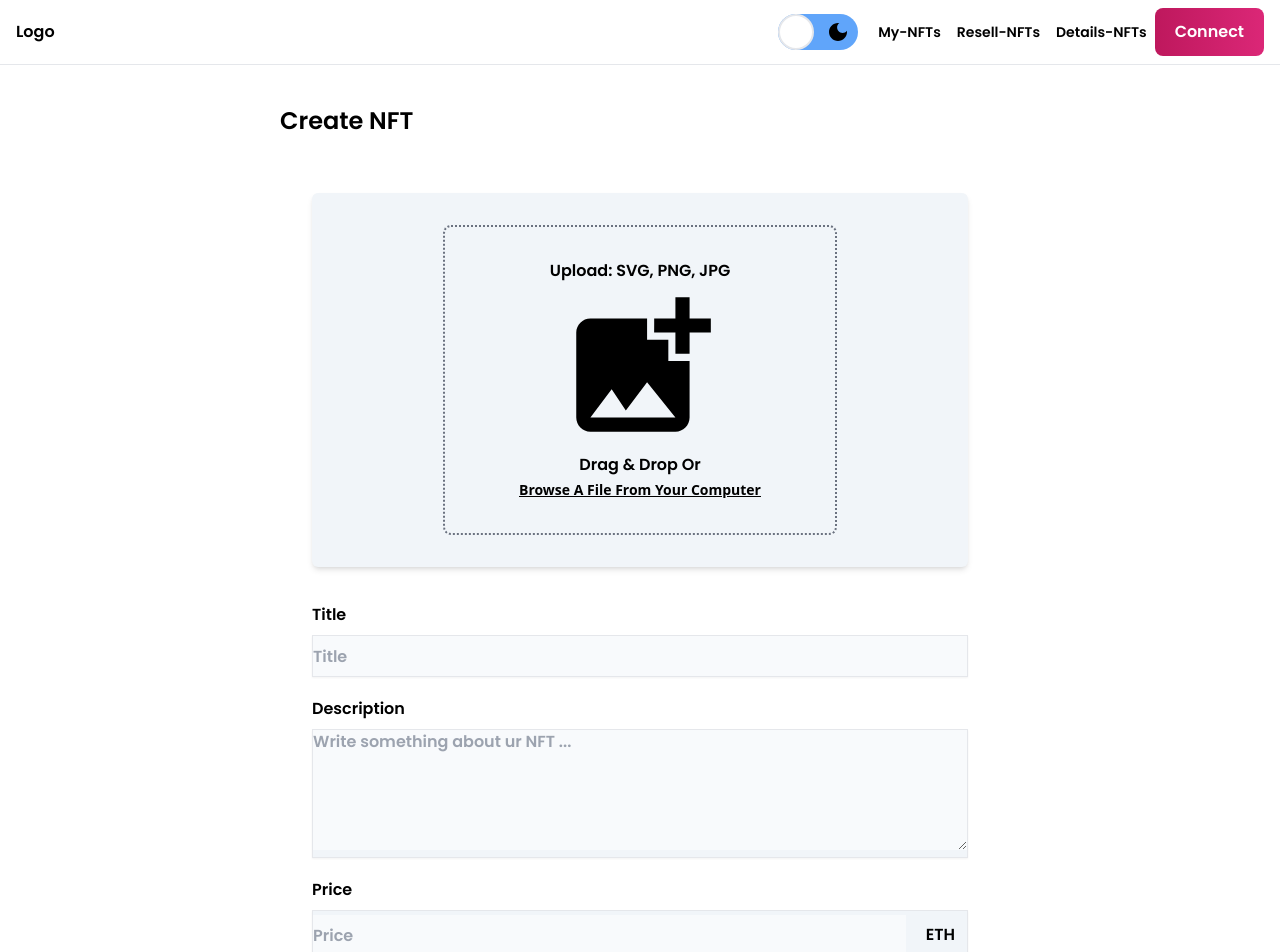
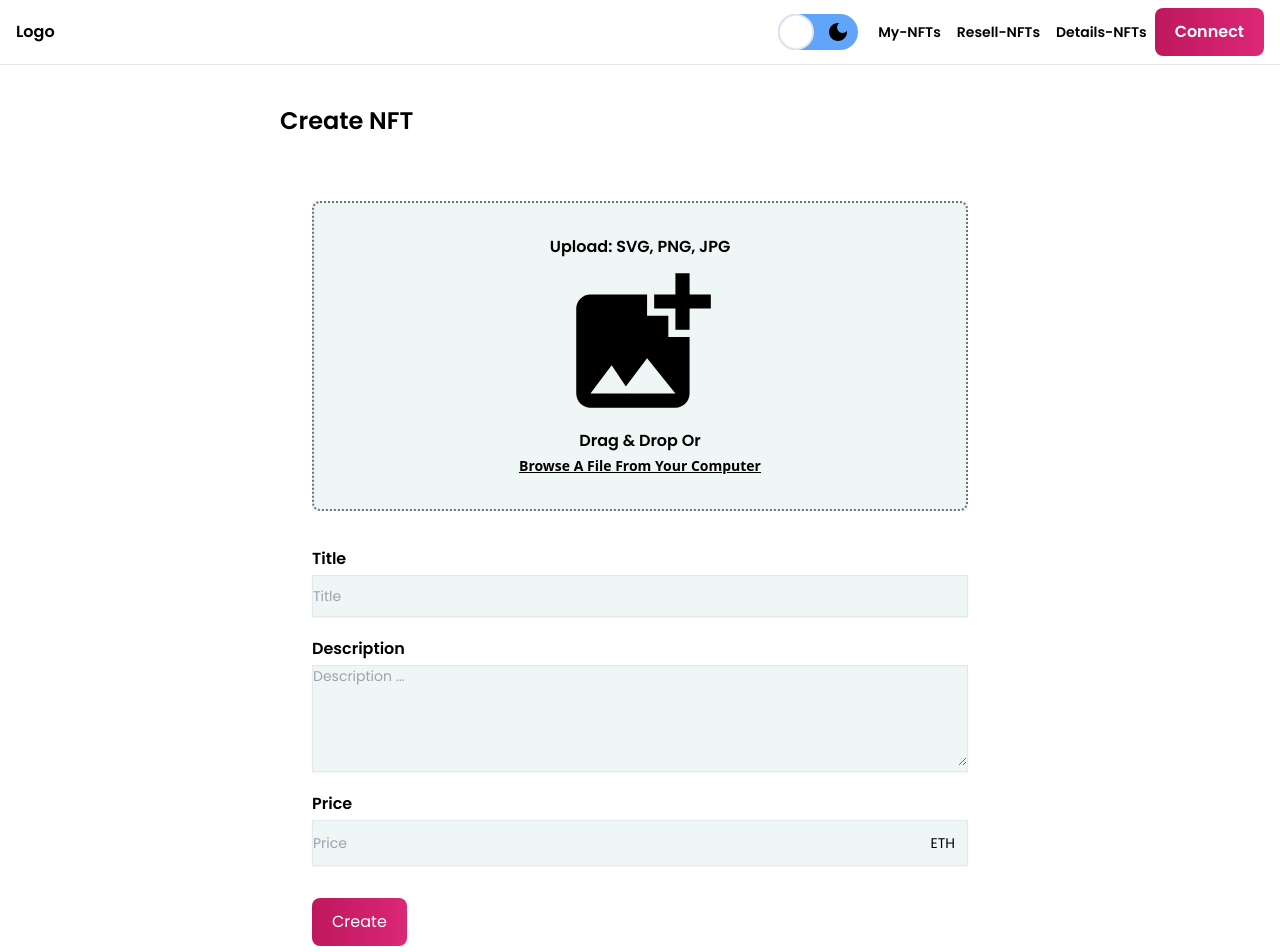
Before and after one commit to Batty-sk/Nft-MarketPlace, a React (Vite) app: page /create-nft in a window 1280 px wide. Shown: the top 952 px of the page. Built offline with nearby package versions, Linux system fonts and the light colour scheme.

Commit message:
fix: Ui/Ux of Create-nft page

```diff
--- a/src/components/Input.tsx
+++ b/src/components/Input.tsx
@@ -15,19 +15,19 @@ let jsxElement =<></>
 
 switch(inputType){
     case 'textarea':
-        jsxElement=<textarea rows={5} onChange={handleOnChange} className='w-full outline-none   font-poppins font-semibold  bg-slate-50' placeholder={placeHolder}/>
+        jsxElement=<textarea rows={5} onChange={handleOnChange} className='w-full outline-none   font-poppins bg-[#eff7f6]' placeholder={placeHolder}/>
         break;
     case 'price':
-        jsxElement= <div className='flex items-center justify-center'><input onChange={handleOnChange} type={'number'} placeholder={placeHolder} className='w-full h-10   font-poppins font-semibold outline-none me-2  bg-slate-50'></input> <p className='p-3'>ETH</p> </div>
+        jsxElement= <div className='flex items-center justify-center'><input onChange={handleOnChange} type={'number'} placeholder={placeHolder} className='w-full h-10   font-poppins  outline-none me-2  bg-[#eff7f6]'></input> <p className='p-3'>ETH</p> </div>
         break;
     default:
-        jsxElement=<input onChange={handleOnChange} type={inputType} placeholder={placeHolder} className='w-full  h-10  outline-none   bg-slate-50 font-poppins font-semibold' />
+        jsxElement=<input onChange={handleOnChange} type={inputType} placeholder={placeHolder} className='w-full  h-10  outline-none   bg-[#eff7f6] font-poppins ' />
 
 }
   return (
     <div className='font-poppins  font-semibold dark:text-white text-black '>
-        <p className='pb-2 pt-5 '>{title}</p>
-        <div className='bg-slate-100 shadow-sm border'>
+        <p className='pb-1 pt-5 '>{title}</p>
+        <div className='bg-[#eff7f6] shadow-sm border font-normal text-sm'>
         {jsxElement}
         </div>
     </div>
--- a/src/pages/CreateNFT.tsx
+++ b/src/pages/CreateNFT.tsx
@@ -2,12 +2,14 @@ import AddPhotoAlternateIcon from "@mui/icons-material/AddPhotoAlternate";
 import { useState } from "react";
 
 import { Link } from "react-router-dom";
-import { Input,Button } from "../components";
-
+import { Input, Button } from "../components";
 
 const CreateNFT = () => {
-
-    const [formFields,updateFormFields]=useState({title:'',price:0.0,description:''})
+  const [formFields, updateFormFields] = useState({
+    title: "",
+    price: 0.0,
+    description: "",
+  });
   return (
     <main className="p-10 dark:bg-black bg-white  w-full flex flex-col justify-center items-center mb-10">
       <div className="flex flex-col justify-center items-center md:w-3/5 w-full">
@@ -17,22 +19,65 @@ const CreateNFT = () => {
           </h1>
         </div>
 
-      <div className="flex flex-col justify-center items-center w-full   py-14 px-8 rounded-lg ">
-        <div className="w-full  bg-slate-100 shadow-md rounded-md flex justify-center p-8">
-        <div className="upload-image w-8/12 border-2 border-gray-500 border-dotted dark:border-white flex py-8 px-8 flex-col items-center rounded-lg">
-            <p className="font-semibold font-poppins dark:text-white text-black">Upload: SVG, PNG, JPG </p>
-            <AddPhotoAlternateIcon  style={{fontSize:170,color:''}}/>
-            <p className="font-semibold font-poppins dark:text-white text-black">Drag & Drop Or </p>
-            <p><Link to="" className="underline font-semibold text-sm"> Browse A File From Your Computer </Link></p>
+        <div className="flex flex-col justify-center items-center w-full py-16 px-8 ">
+          <div className="w-full  bg-[#eff7f6]  rounded-sm flex justify-center ">
+            <div className="upload-image w-full border-2 border-gray-500 border-dotted dark:border-white flex py-8 px-8 flex-col items-center rounded-lg">
+              <p className="font-semibold font-poppins dark:text-white text-black">
+                Upload: SVG, PNG, JPG{" "}
+              </p>
+              <AddPhotoAlternateIcon style={{ fontSize: 170, color: "" }} />
+              <p className="font-semibold font-poppins dark:text-white text-black">
+                Drag & Drop Or{" "}
+              </p>
+              <p>
+                <Link to="" className="underline font-semibold text-sm">
+                  {" "}
+                  Browse A File From Your Computer{" "}
+                </Link>
+              </p>
             </div>
           </div>
 
           <div className="mt-4 w-full">
-            <Input title="Title" inputType="text" handleOnChange={(e)=>{updateFormFields(prev=>({...prev,title:e.target.value}))}}  placeHolder="Title"/>
-            <Input title="Description" inputType="textarea" handleOnChange={(e)=>{updateFormFields(prev=>({...prev,description:e.target.value}))}}  placeHolder="Write something about ur NFT ..."/>
-            <Input title="Price" inputType="price" handleOnChange={(e)=>{updateFormFields(prev=>({...prev,price:+(e.target.value)}))}}  placeHolder="Price"/>
+            <Input
+              title="Title"
+              inputType="text"
+              handleOnChange={(e) => {
+                updateFormFields((prev) => ({
+                  ...prev,
+                  title: e.target.value,
+                }));
+              }}
+              placeHolder="Title"
+            />
+            <Input
+              title="Description"
+              inputType="textarea"
+              handleOnChange={(e) => {
+                updateFormFields((prev) => ({
+                  ...prev,
+                  description: e.target.value,
+                }));
+              }}
+              placeHolder="Description ..."
+            />
+            <Input
+              title="Price"
+              inputType="price"
+              handleOnChange={(e) => {
+                updateFormFields((prev) => ({
+                  ...prev,
+                  price: +e.target.value,
+                }));
+              }}
+              placeHolder="Price"
+            />
             <div className="flex mt-8">
-              <Button title="Create" path="/" handleOnClickOrChange={()=>{}} />
+              <Button
+                title="Create"
+                path="/"
+                handleOnClickOrChange={() => {}}
+              />
             </div>
           </div>
 
```
Lines whose indentation alone changed are shown as unchanged.
